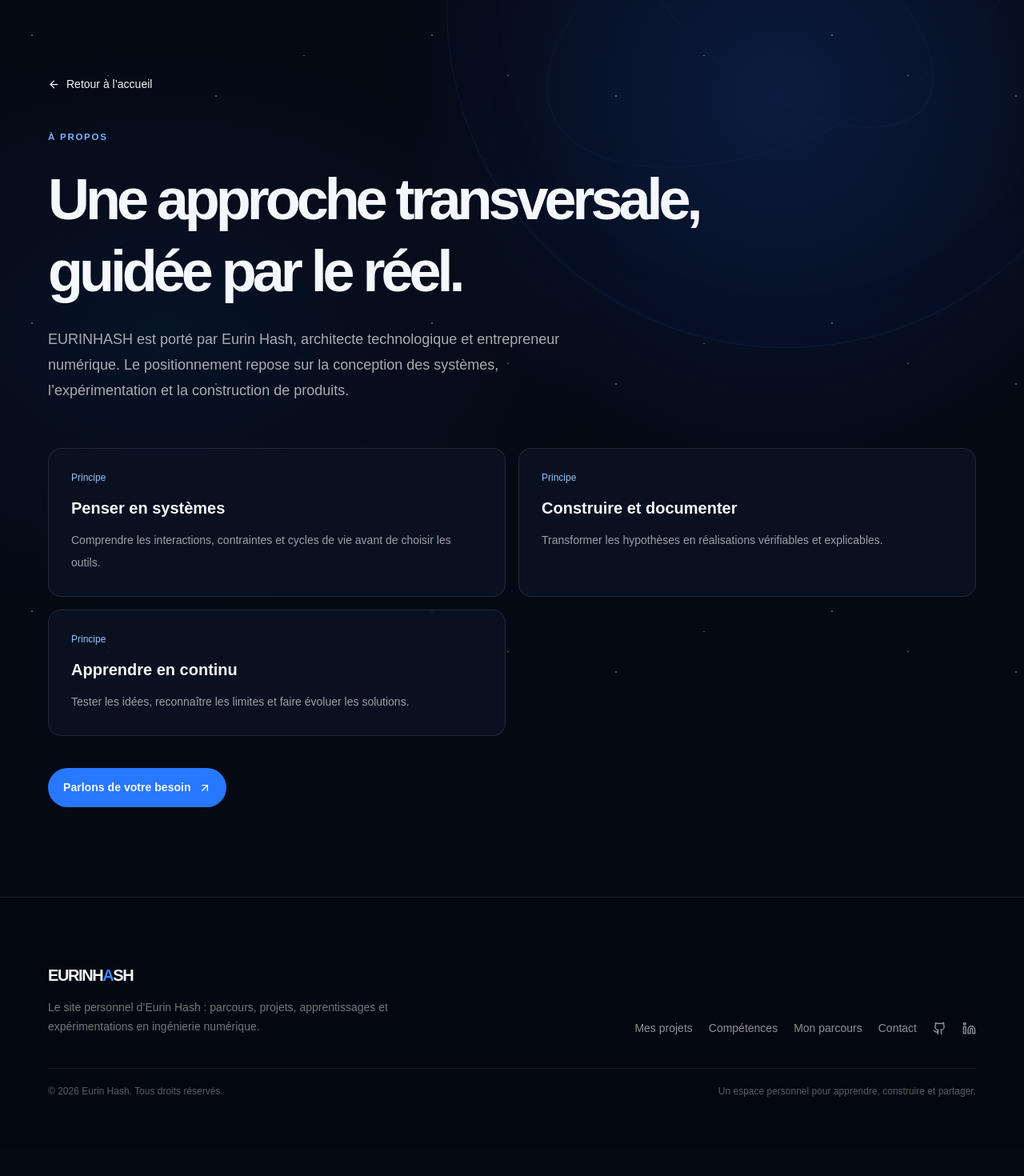
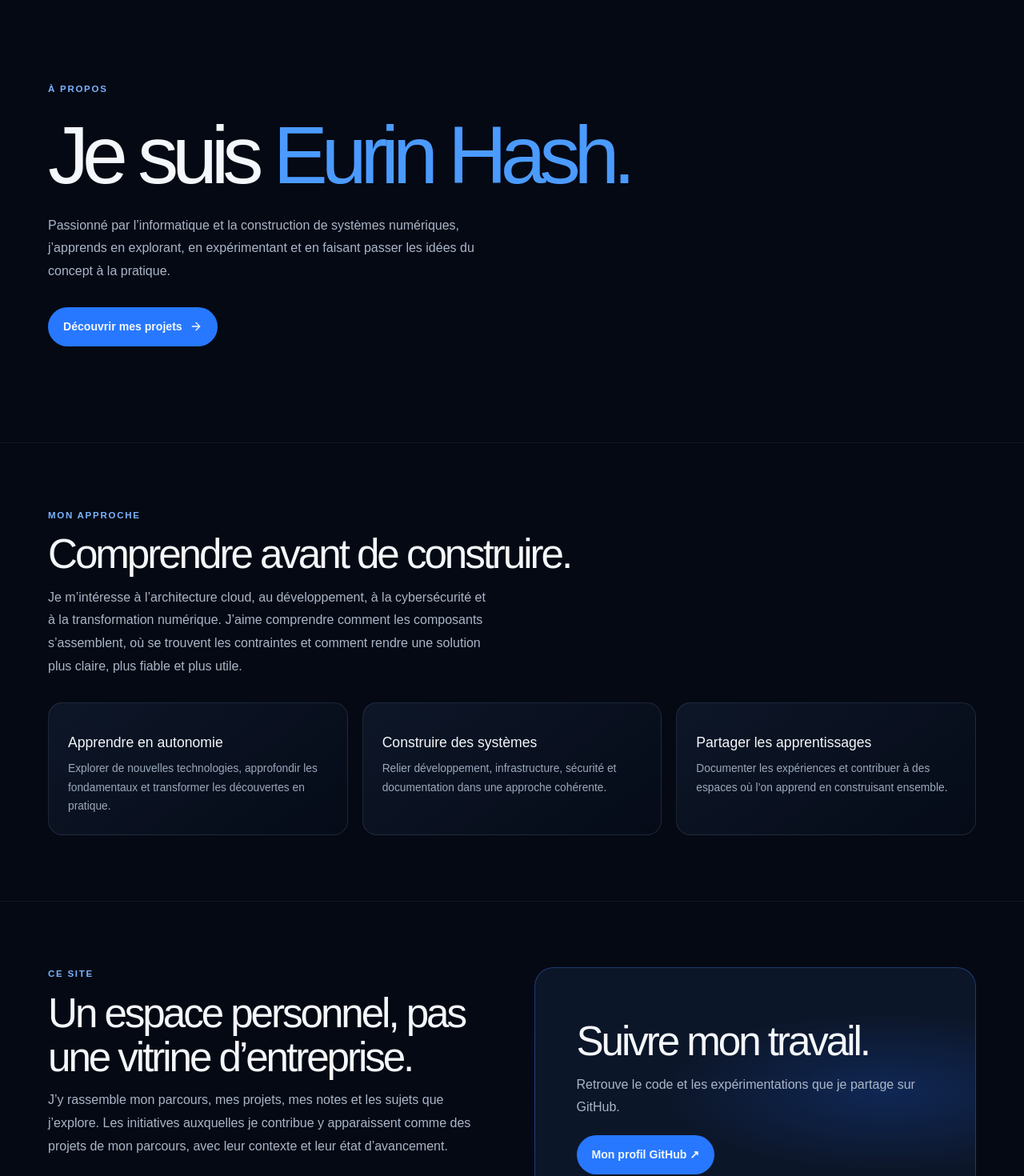
Before and after one commit to digitaleflex/eurinhash, a Next.js app: page /a-propos in a window 1280 px wide. Shown: the part 94-1564 px from the top of the page at 80% size. Before the commit the page ends 1528 px from the top, so only its background shows below. Built offline with nearby package versions, Linux system fonts and the light colour scheme.

Commit message:
feat: add personal about page

```diff
--- /dev/null
+++ b/src/app/a-propos/page.tsx
@@ -0,0 +1,32 @@
+import Link from "next/link";
+import { ArrowRight } from "lucide-react";
+import { SiteHeader } from "@/components/site-header";
+import { SiteFooter } from "@/components/site-footer";
+
+export default function AboutPage() {
+  return <>
+    <SiteHeader current="/a-propos" />
+    <main>
+      <section className="hero"><div className="container-shell hero-content">
+        <div className="eyebrow">À propos</div>
+        <h1>Je suis <span className="accent">Eurin Hash.</span></h1>
+        <p>Passionné par l’informatique et la construction de systèmes numériques, j’apprends en explorant, en expérimentant et en faisant passer les idées du concept à la pratique.</p>
+        <div className="actions"><Link className="button" href="/projets">Découvrir mes projets <ArrowRight size={16} /></Link></div>
+      </div></section>
+      <section className="section"><div className="container-shell">
+        <div className="kicker">Mon approche</div><h2>Comprendre avant de construire.</h2>
+        <p className="intro">Je m’intéresse à l’architecture cloud, au développement, à la cybersécurité et à la transformation numérique. J’aime comprendre comment les composants s’assemblent, où se trouvent les contraintes et comment rendre une solution plus claire, plus fiable et plus utile.</p>
+        <div className="cards">
+          <article className="card"><h3>Apprendre en autonomie</h3><p>Explorer de nouvelles technologies, approfondir les fondamentaux et transformer les découvertes en pratique.</p></article>
+          <article className="card"><h3>Construire des systèmes</h3><p>Relier développement, infrastructure, sécurité et documentation dans une approche cohérente.</p></article>
+          <article className="card"><h3>Partager les apprentissages</h3><p>Documenter les expériences et contribuer à des espaces où l’on apprend en construisant ensemble.</p></article>
+        </div>
+      </div></section>
+      <section className="section"><div className="container-shell split">
+        <div><div className="kicker">Ce site</div><h2>Un espace personnel, pas une vitrine d’entreprise.</h2><p className="intro">J’y rassemble mon parcours, mes projets, mes notes et les sujets que j’explore. Les initiatives auxquelles je contribue y apparaissent comme des projets de mon parcours, avec leur contexte et leur état d’avancement.</p></div>
+        <div className="cta"><h2>Suivre mon travail.</h2><p className="intro">Retrouve le code et les expérimentations que je partage sur GitHub.</p><a className="button mt-5" href="https://github.com/digitaleflex" target="_blank" rel="noreferrer">Mon profil GitHub ↗</a></div>
+      </div></section>
+    </main>
+    <SiteFooter />
+  </>;
+}
```
